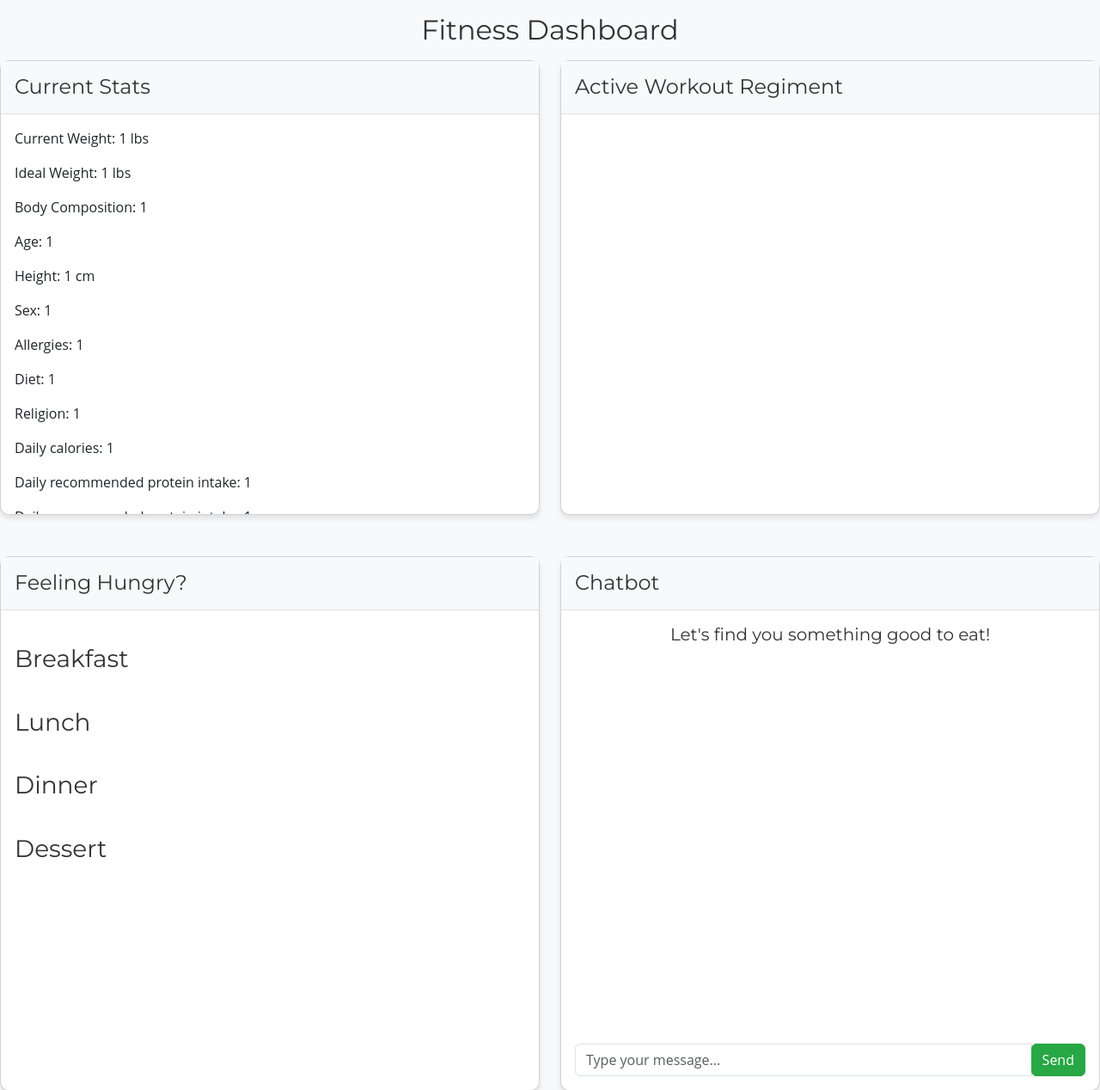
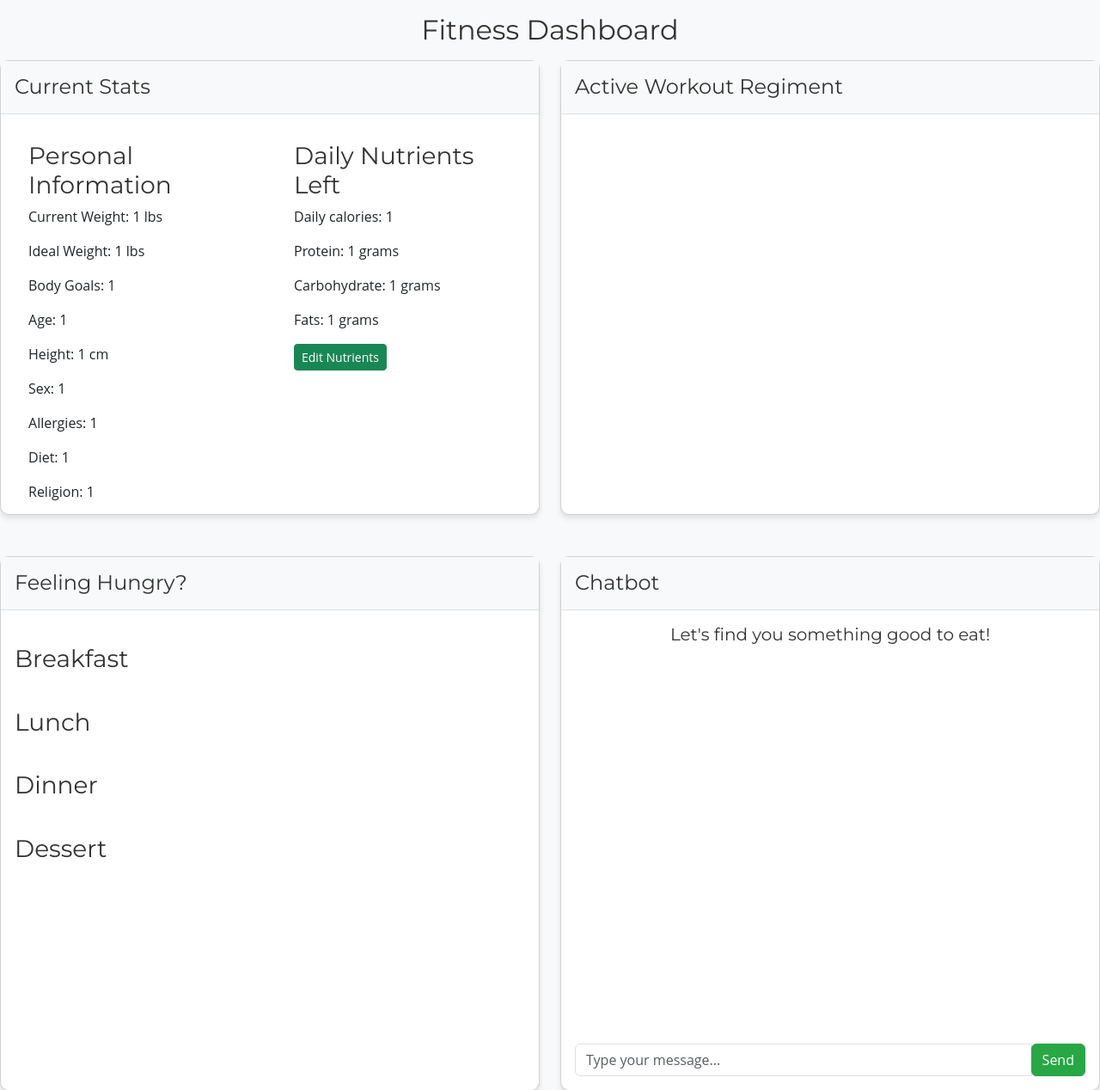
Before and after one commit to Ernesto905/Ideal, a Flask app: page /dashboard in a window 1280 px wide. Shown: the part 56-1324 px from the top of the page at 86% size. Run offline with Flask 3, Linux system fonts and the light colour scheme; the visitor is signed in with stand-in values (Sample User, id 1); data that the repository does not hold is empty; some libraries are stand-ins or nearby versions.

Commit message:
Added option to edit personal information in current stats menu. Also created a popup for our recipes displaying information like prep time, servings size, ingredients, and instructions

```diff
--- a/llm/recipe_utils.py
+++ b/llm/recipe_utils.py
@@ -40,5 +40,14 @@ def get_recipes(religion, allergies, diet):
     }
 
 
-def nothing():
-    pass
+def get_recipe_details(id):
+    url = f"https://api.spoonacular.com/recipes/{id}/information"
+    params_id = {"apiKey": os.getenv("SPOONACULAR")}
+    response = requests.get(url, params=params_id)
+    print("Response i'm getting is:", response)
+    if response.status_code == 200:
+        print("Recipe Success: ", response.status_code)
+        return response.json()
+    else:
+        print("ERROR getting recipe:", response.status_code)
+        return {"Error": "No response available"}
--- a/server.py
+++ b/server.py
@@ -5,6 +5,7 @@ from llm.openai_utils import (
     test_backend_garv,
 )
 from llm.calculations import calculate_daily_recommendations
+from llm.recipe_utils import get_recipe_details
 from dotenv import load_dotenv
 import os
 
@@ -48,22 +49,16 @@ def dashboard():
     print("Body Composition:", session["body_goal"])
     print("Age:", session["age"])
     print("Sex:", session["sex"])
-
     print("Allergies:", session["allergies"])
     print("Diet:", session["diet"])
     print("Religion:", session["religion"])
-
-    # print("Anything Else (Diet):", session["anything_else_diet"])
-
     print("Physical Impediments:", session["physical_impediments"])
 
     print("Daily calories", session["daily_calories"])
     print("Daily protein", session["daily_protein_grams"])
     print("Daily carbs", session["daily_carbs_grams"])
     print("Daily fats", session["daily_fats_grams"])
-    # For when Api is yes! :)
     recipes_list = display_recipes(session)
-    # print(f"recipes is: {recipes_list}")
     return render_template("dashboard/index.html", data=recipes_list)
 
     # For when no more api :(
@@ -86,9 +81,20 @@ def generate():
     if request.method == "POST":
         user_input = request.form["user_input"]
         result_garv = test_backend_garv(session, user_input)
-        print("Garv's answer ==========================",result_garv)
+        print("Garv's answer ==========================", result_garv)
         response = get_completion(user_input)  # Assuming this function returns a string
         print(f"response is {response}")
         # Return HTML snippet for HTMX to inject
         return f"<div id='chat-response' class='mb-3'>{response}</div>"
     return render_template("index.html")
+
+
+@app.route("/recipes", methods=["GET"])
+def recipes():
+    if request.method == "GET":
+        recipe_id = request.args.get("recipe_id")
+        if recipe_id:
+            # Pass the retrieved recipe data to the template for rendering in the modal
+            session["recipe_data"] = get_recipe_details(recipe_id)
+            return render_template("dashboard/recipe_details.html")
+    return ""
--- a/templates/base.html
+++ b/templates/base.html
@@ -8,7 +8,10 @@
   <body>
     {{ macros.navbar() }}
 
-      {% block content %}{% endblock %}
-    <script src="https://cdn.jsdelivr.net/npm/bootstrap@5.3.3/dist/js/bootstrap.bundle.min.js" integrity="sha384-YvpcrYf0tY3lHB60NNkmXc5s9fDVZLESaAA55NDzOxhy9GkcIdslK1eN7N6jIeHz" crossorigin="anonymous"></script>
+    {% block content %}{% endblock %}
+    <script src="https://code.jquery.com/jquery-3.2.1.slim.min.js" integrity="sha384-KJ3o2DKtIkvYIK3UENzmM7KCkRr/rE9/Qpg6aAZGJwFDMVNA/GpGFF93hXpG5KkN" crossorigin="anonymous"></script>
+    <script src="https://cdn.jsdelivr.net/npm/popper.js@1.12.9/dist/umd/popper.min.js" integrity="sha384-ApNbgh9B+Y1QKtv3Rn7W3mgPxhU9K/ScQsAP7hUibX39j7fakFPskvXusvfa0b4Q" crossorigin="anonymous"></script>
+    <script src="https://cdn.jsdelivr.net/npm/bootstrap@4.0.0/dist/js/bootstrap.min.js" integrity="sha384-JZR6Spejh4U02d8jOt6vLEHfe/JQGiRRSQQxSfFWpi1MquVdAyjUar5+76PVCmYl" crossorigin="anonymous"></script>
+
   </body>
 </html>
--- a/templates/dashboard/index.html
+++ b/templates/dashboard/index.html
@@ -50,72 +50,79 @@ h1, h2, h3, h4, h5, h6 {
 <h2 class="text-center my-3">Fitness Dashboard</h2>
 
 <div class="row row-cols-1 row-cols-md-2 g-4 justify-content-center">
+
   <div class="col">
     <div class="card">
       <div class="card-header">
         <h4 class="mb-0">Current Stats</h4>
       </div>
       <div class="card-body" style="height: 50vh; overflow-y: auto;">
+        <div class="row">
+          <div class="col-md-6">
+            <div class="card-body">
+              <h3>Personal Information</h3>
               {% if session.get('current_weight', '') != '' %}
               <p>Current Weight: {{ session.get('current_weight') }} lbs</p>
               {% endif %}
-
               {% if session.get('ideal_weight', '') != '' %}
               <p>Ideal Weight: {{ session.get('ideal_weight') }} lbs</p>
               {% endif %}
-
               {% if session.get('body_goal', '') != '' %}
-          <p>Body Composition: {{ session.get('body_goal') }}</p>
+              <p>Body Goals: {{ session.get('body_goal') }}</p>
               {% endif %}
-
               {% if session.get('age', '') != '' %}
               <p>Age: {{ session.get('age') }}</p>
               {% endif %}
-
               {% if session.get('height', '') != '' %}
               <p>Height: {{ session.get('height') }} cm</p>
               {% endif %}
-
               {% if session.get('sex', '') != '' %}
               <p>Sex: {{ session.get('sex') }}</p>
               {% endif %}
-
               {% if session.get('allergies', '') != '' %}
               <p>Allergies: {{ session.get('allergies') }}</p>
               {% endif %}
-
               {% if session.get('diet', '') != '' %}
               <p>Diet: {{ session.get('diet') }}</p>
-        {% endif %}
-
-        {% if session.get('religion', '') != '' %}
-          <p>Religion: {{ session.get('religion') }}</p>
-        {% endif %}
-
-
-        {% if session.get('religion', '') != '' %}
-          <p>Daily calories: {{ session.get('daily_calories') }}</p>
-        {% endif %}
-        {% if session.get('religion', '') != '' %}
-          <p>Daily recommended protein intake: {{ session.get('daily_protein_grams') }}</p>
-        {% endif %}
-        {% if session.get('religion', '') != '' %}
-          <p>Daily recommended protein intake: {{ session.get('daily_protein_grams') }}</p>
               {% endif %}
               {% if session.get('religion', '') != '' %}
               <p>Religion: {{ session.get('religion') }}</p>
               {% endif %}
-
+              <a href="/builder" class="btn btn-success btn-sm">Edit Stats</a>
+            </div>
+          </div>
+          <div class="col-md-6">
+            <div class="card-body">
+              <h3>Daily Nutrients Left</h3>
+              {% if session.get('daily_calories', '') != '' %}
+              <p>Daily calories: {{ session.get('daily_calories') }}</p>
+              {% endif %}
+              {% if session.get('daily_protein_grams', '') != '' %}
+              <p>Protein: {{ session.get('daily_carbs_grams') }} grams</p>
+              {% endif %}
+              {% if session.get('daily_carbs_grams', '') != '' %}
+              <p>Carbohydrate: {{ session.get('daily_carbs_grams') }} grams</p>
+              {% endif %}
+              {% if session.get('daily_fats_grams', '') != '' %}
+              <p>Fats: {{ session.get('daily_fats_grams') }} grams</p>
+              {% endif %}
+              <a class="btn btn-success btn-sm">Edit Nutrients</a>
             </div>
           </div>
         </div>
+      </div>
+    </div>
+  </div>
+
   <div class="col">
     <div class="card">
       <div class="card-header">
         <h4 class="mb-0">Active Workout Regiment</h4>
       </div>
       <div class="card-body" style="height: 50vh; overflow-y: auto;">
+
         {# Text goes here #}
+
       </div>
     </div>
   </div>
--- a/templates/dashboard/recipes.html
+++ b/templates/dashboard/recipes.html
@@ -9,7 +9,7 @@
             <div class="card-body">
               <h5 class="card-title">{{ recipe.title }}</h5>
               <p class="card-text recipe-summary">{{ recipe.summary }}</p>
-              <a href="{{ recipe.sourceUrl }}" target="_blank" class="btn btn-success btn-sm">View Recipe</a>
+              <button type="button" class="btn btn-success btn-sm" data-toggle="modal" data-target="#exampleModalCenter" hx-get="/recipes?recipe_id={{ recipe.id }}" hx-target="#recipe-modal-body" hx-trigger="click">Get Recipe</button>
             </div>
           </div>
         </div>
@@ -17,6 +17,28 @@
     </div>
   {% endfor %}
 </div>
+
+{# Recipe Modal #}
+<div class="modal fade" id="exampleModalCenter" tabindex="-1" role="dialog" aria-labelledby="exampleModalCenterTitle" aria-hidden="true">
+
+  <div class="modal-dialog modal-xl modal-dialog-centered" role="document">
+
+    <div class="modal-content">
+      <div class="modal-header">
+        <h5 class="modal-title" id="exampleModalLongTitle">Recipe Details</h5>
+      </div>
+      <div class="modal-body" id="recipe-modal-body">
+        ...
+      </div>
+      <div class="modal-footer">
+        <button type="button" class="btn btn-secondary" data-dismiss="modal">Close</button>
+      </div>
+    </div>
+  </div>
+</div>
+
+
+
 
 <style>
   .recipe-img {
```
Also changed, not shown: templates/builder/index.html (+31 -2 lines), templates/dashboard/recipe_details.html (added, +36 -0 lines). Lines whose indentation alone changed are shown as unchanged.
